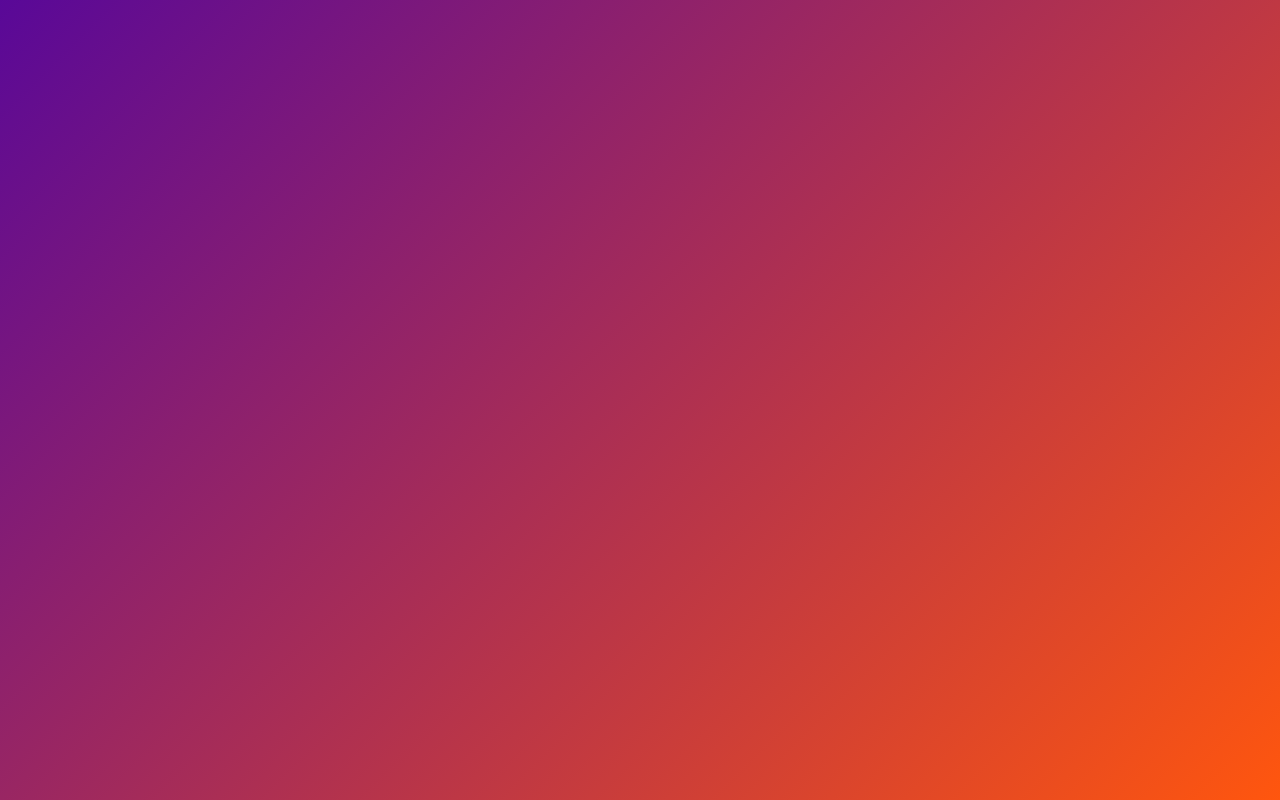
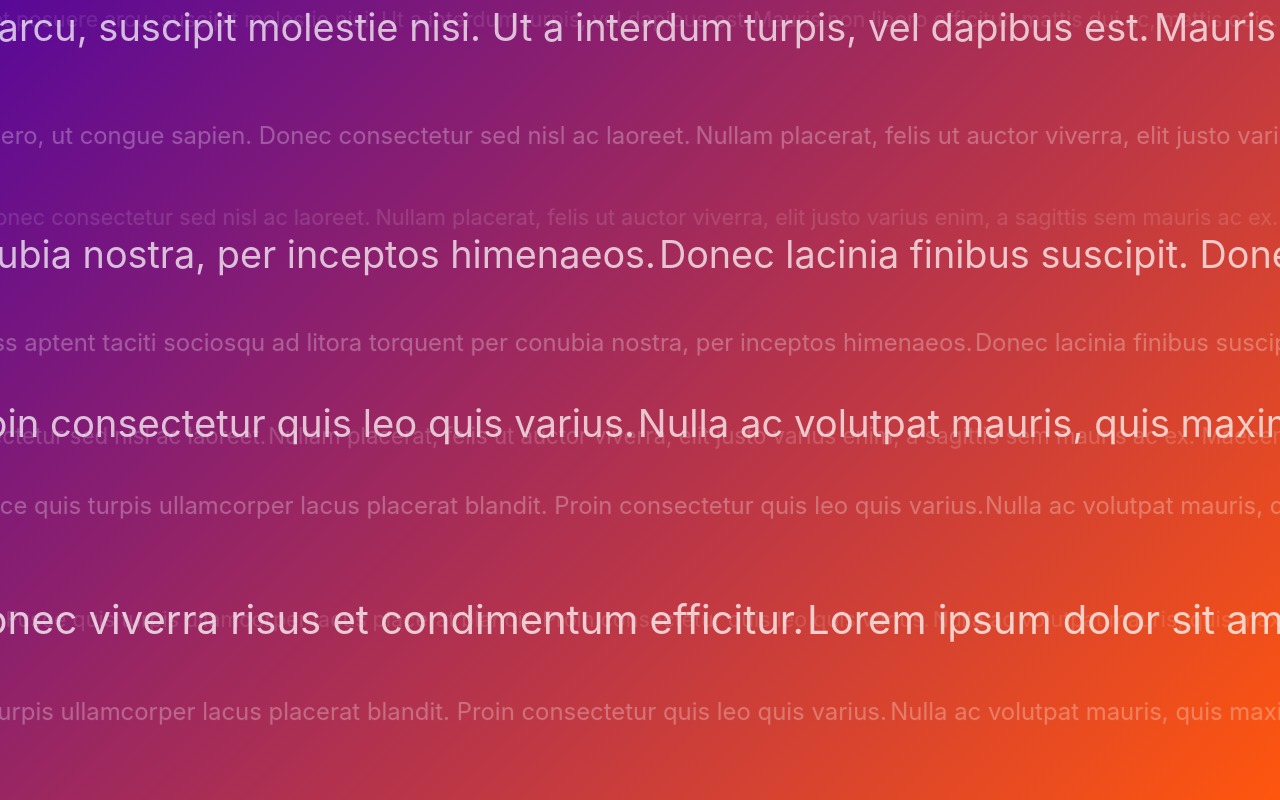
Before and after one commit to myfatemi04/rivers, a React (Create React App) app: page /river in a window 1280 px wide. Before the commit this address had no page. Built offline with nearby package versions, Linux system fonts and the light colour scheme.

Commit message:
Add river animation

```diff
--- a/src/App.js
+++ b/src/App.js
@@ -1,4 +1,5 @@
 import { BrowserRouter, Route, Routes } from "react-router-dom";
+import River from "./components/River";
 import Home from "./pages/Home";
 import Share from "./pages/Share";
 import Talk from "./pages/Talk";
@@ -10,6 +11,7 @@ export default function App() {
   return <BrowserRouter>
     <Routes>
       <Route path="/" element={<Home />} />
+      <Route path="/river" element={<River />} />
       <Route path="/share" element={<Share />} />
       <Route path="/talk" element={<Talk />} />
     </Routes>
--- /dev/null
+++ b/src/components/River.js
@@ -0,0 +1,111 @@
+import { useState, useEffect, useRef, useMemo } from "react";
+
+let _lines = `
+Lorem ipsum dolor sit amet, consectetur adipiscing elit. Nulla efficitur turpis vitae mi dignissim maximus in id tortor. In eget felis lectus. Proin vitae vulputate turpis, vel mattis felis. In non leo bibendum, tempor sapien quis, malesuada metus. Sed vel nibh massa. Suspendisse tristique, est accumsan accumsan porttitor, massa sem dictum ipsum, vel dictum purus sapien in urna. Praesent in justo in leo tincidunt bibendum. Nullam ut sollicitudin libero. Ut mollis orci lacus. Curabitur leo neque, molestie a augue at, dictum tincidunt turpis. Praesent risus sem, convallis quis erat quis, ultrices malesuada magna. Suspendisse malesuada massa sed vulputate gravida. Donec viverra risus et condimentum efficitur.
+Nullam placerat, felis ut auctor viverra, elit justo varius enim, a sagittis sem mauris ac ex. Maecenas congue, nulla et interdum egestas, tortor lectus malesuada justo, at tristique erat ex tristique ligula. Curabitur euismod feugiat dignissim. Praesent convallis neque ac magna efficitur, nec ultricies justo semper. Donec mi diam, maximus vel mauris eget, elementum congue lacus. Sed blandit nisi nulla, non consequat tortor aliquet eget. Donec et dapibus nisi. Aliquam a tincidunt dolor. Morbi vulputate sapien sit amet faucibus consectetur. Aenean ac libero sem. Nulla consequat tellus vel consectetur maximus. Praesent at molestie libero, ut congue sapien. Donec consectetur sed nisl ac laoreet.
+Donec lacinia finibus suscipit. Donec lacus erat, viverra vel lacinia quis, pulvinar ut neque. Pellentesque sed tellus ultrices, congue nisl vehicula, molestie urna. In id orci a augue placerat venenatis vel at purus. Etiam porta purus sed est porttitor venenatis. Aliquam non tellus eu libero vulputate bibendum eget ut nunc. Class aptent taciti sociosqu ad litora torquent per conubia nostra, per inceptos himenaeos.
+Nulla ac volutpat mauris, quis maximus diam. Interdum et malesuada fames ac ante ipsum primis in faucibus. Nam rhoncus pharetra imperdiet. Ut scelerisque sem turpis, nec convallis nibh vestibulum vel. Aenean a erat nulla. Mauris quam tellus, dapibus eget scelerisque sollicitudin, mollis quis mauris. Fusce quis turpis ullamcorper lacus placerat blandit. Proin consectetur quis leo quis varius.
+Mauris non libero efficitur, mattis dui ac, mattis odio. Vestibulum ante ipsum primis in faucibus orci luctus et ultrices posuere cubilia curae; Nullam eu consectetur sem, sed vestibulum orci. Pellentesque tempus sapien ut nulla luctus, id maximus enim lobortis. Suspendisse sodales urna purus, et faucibus felis cursus quis. Nunc vulputate nisi sed felis vulputate varius. Lorem ipsum dolor sit amet, consectetur adipiscing elit. Donec et felis et velit ornare placerat at sed enim. Donec luctus feugiat mi, auctor pretium nunc varius quis. Nulla neque metus, faucibus dapibus mattis in, lacinia fermentum odio. Nunc tempus dapibus neque et lobortis. Morbi eget posuere arcu, suscipit molestie nisi. Ut a interdum turpis, vel dapibus est.
+`.trim().split('\n');
+
+// _lines = ['a', 'b', 'c', 'd']
+
+const heightBlockCount = 10;
+
+const LINES = [];
+
+const depths = [];
+
+// Get browser height
+const height = window.innerHeight * 1.1;
+
+const ys = [];
+const xs = [];
+
+const baseDepths = [[0.5, 0.9], [0.8, 1.3]];
+
+for (let heightBlockI = 0; heightBlockI < heightBlockCount; heightBlockI++) {
+	const baseHeight = ((heightBlockI) / (heightBlockCount - 1)) * height;
+	for (let baseDepthI = 0; baseDepthI < baseDepths[0].length; baseDepthI++) {
+		const line = _lines[Math.floor(Math.random() * _lines.length)];
+		LINES.push(line);
+		depths.push(baseDepths[heightBlockI % baseDepths.length][baseDepthI] + Math.random() * 0.05);
+		ys.push(baseHeight + (Math.random() * 0.05) * height);
+		xs.push(Math.random() * 1000);
+	}
+}
+
+function getBaseSize(text) {
+	// Gets size of text at 1px font size
+	const span = document.createElement('span');
+	span.style.fontSize = "10px";
+	span.style.position = "absolute";
+	span.style.whiteSpace = "nowrap";
+	span.innerText = text;
+	document.body.appendChild(span);
+	const size = span.getBoundingClientRect().width;
+	document.body.removeChild(span);
+	return size;
+}
+
+function Line({ line, depth, y, x }) {
+	const [offset, setOffset] = useState(x);
+	const speed = 0.5 / depth;
+	useEffect(() => {
+		const id = requestAnimationFrame(
+			() => setOffset(offset => offset + speed)
+		)
+		return () => cancelAnimationFrame(id);
+	}, [offset, speed]);
+
+	const baseWidth = useMemo(() => getBaseSize(line), [line]);
+	const fontSize = 20 / depth;
+
+	const ref = useRef();
+
+	const opacity = 1 - depth * depth;
+
+	return <>
+		<span style={{
+			position: 'absolute',
+			overflow: "visible",
+			whiteSpace: "nowrap",
+			left: offset + "px",
+			fontSize: fontSize + "px",
+			top: y,
+			opacity,
+			color: 'transparent',
+			display: "inline-block",
+			textShadow: `0 0 ${Math.max(0, (depth - 0.5)) * 2}px #fff`
+		}} ref={ref}>
+			{line}
+		</span>{ref.current &&
+			<span style={{
+				position: 'absolute',
+				overflow: "visible",
+				whiteSpace: "nowrap",
+				left: (offset - baseWidth * (fontSize / 10)) + "px",
+				fontSize: fontSize + "px",
+				top: y,
+				opacity,
+				color: 'transparent',
+				display: "inline-block",
+				textShadow: `0 0 ${Math.max(0, (depth - 0.5)) * 2}px #fff`
+			}}>
+				{line}
+			</span>}
+	</>
+}
+
+export default function River() {
+	const [counter, setCounter] = useState(0);
+	useEffect(() => {
+		requestAnimationFrame(
+			() => setCounter(counter + 0.25)
+		)
+	}, [counter]);
+
+	return <div style={{ position: "absolute", inset: 0 }}>
+		{LINES.map((line, index) => <Line key={index} line={line} depth={depths[index]} y={ys[index] + 4 * Math.sin(counter / 75 * Math.PI)} x={xs[index]} />)}
+	</div>
+}
--- a/src/index.css
+++ b/src/index.css
@@ -97,3 +97,12 @@ button,
   text-align: center;
   cursor: pointer;
 }
+
+@keyframes scroll-left {
+  0% {
+    transform: translateX(0%);
+  }
+  100% {
+    transform: translateX(-50%);
+  }
+}
--- a/src/pages/Home.js
+++ b/src/pages/Home.js
@@ -1,12 +1,6 @@
-import { useEffect } from "react";
 import "./Home.css";
 
 export default function Home() {
-	useEffect(() => {
-		requestAnimationFrame(() => {
-
-		});
-	}, []);
 	return (
 		<div style={{ display: "flex", flexDirection: "column", margin: "4rem", alignItems: "center" }}>
 			<h1>Everyone's life flows a different way.</h1>
```
